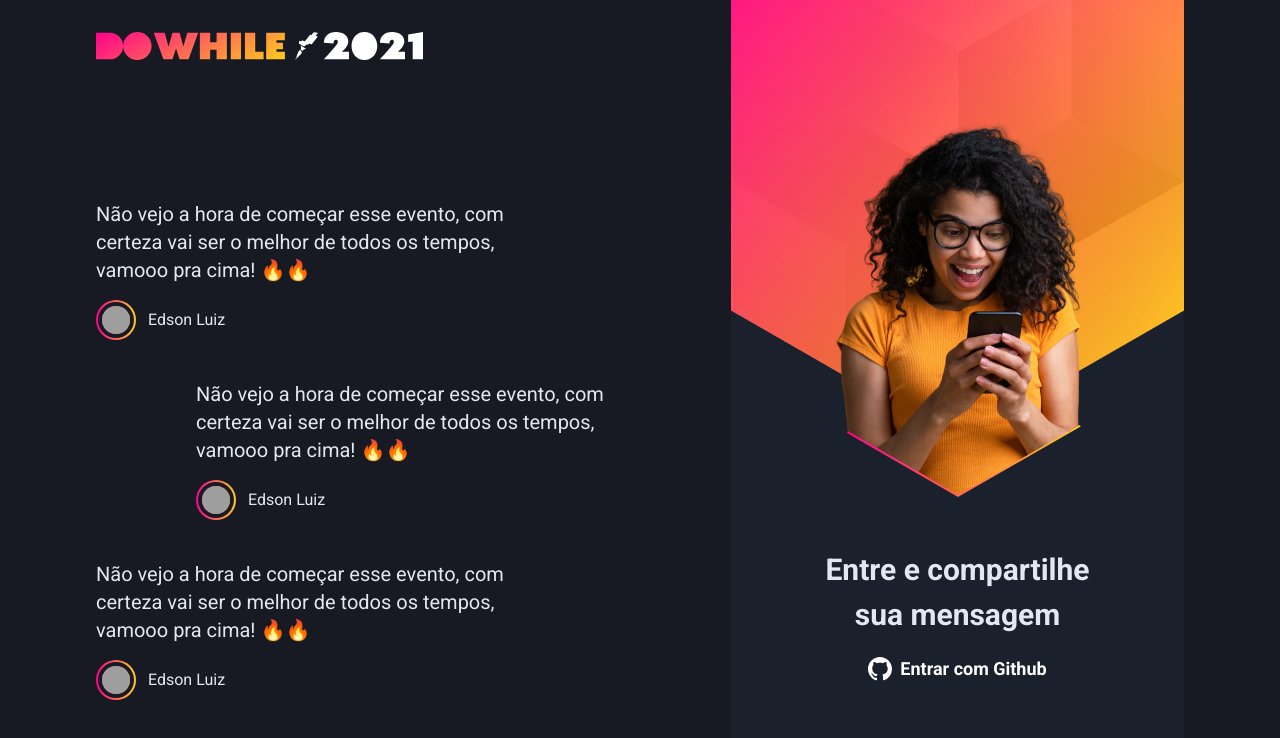
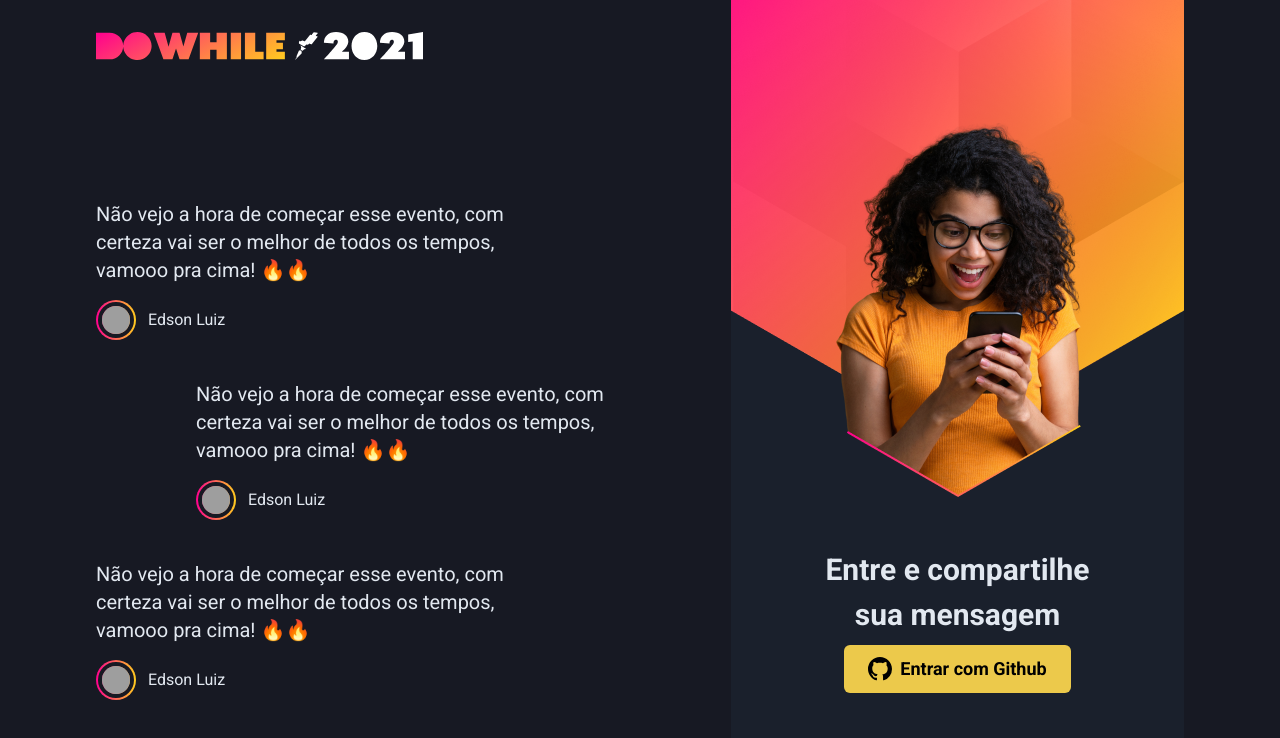
Before and after one commit to EdsonLuiz/nlw-heat, a Next.js app in the folder web/: page / in a window 1280 px wide. Shown: the top 738 px of the page. Built offline with nearby package versions, Linux system fonts and the light colour scheme; grey boxes are pictures that could not be loaded.

Commit message:
refactor: change colorshceme, correct imports

```diff
--- a/web/src/components/login-box/index.tsx
+++ b/web/src/components/login-box/index.tsx
@@ -1,5 +1,4 @@
-import { Button, Text } from "@chakra-ui/react";
-import {VStack, StackProps} from '@chakra-ui/layout'
+import { Button, Text, VStack, StackProps } from "@chakra-ui/react";
 import {motion} from 'framer-motion'
 import {VscGithubInverted} from 'react-icons/vsc'
 
@@ -32,7 +31,7 @@ export function LoginBox() {
       <Text as="strong" textAlign="center" fontSize="3xl" fontWeight="700" lineHeight="xl">
         Entre e compartilhe sua mensagem
       </Text>
-      <Button colorScheme="brandButton" size="lg"
+      <Button colorScheme="yellow" size="lg"
               leftIcon={<VscGithubInverted size={24} />}>
       Entrar com Github
       </Button>
```
